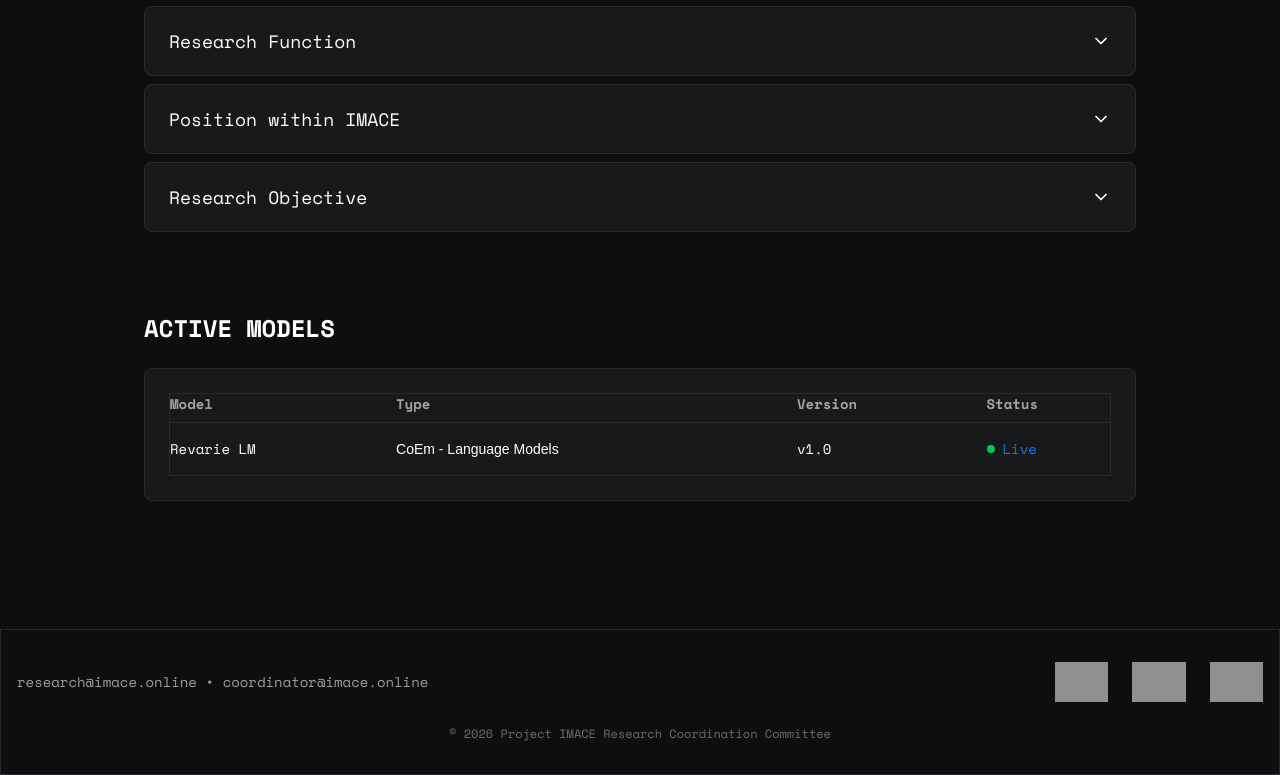
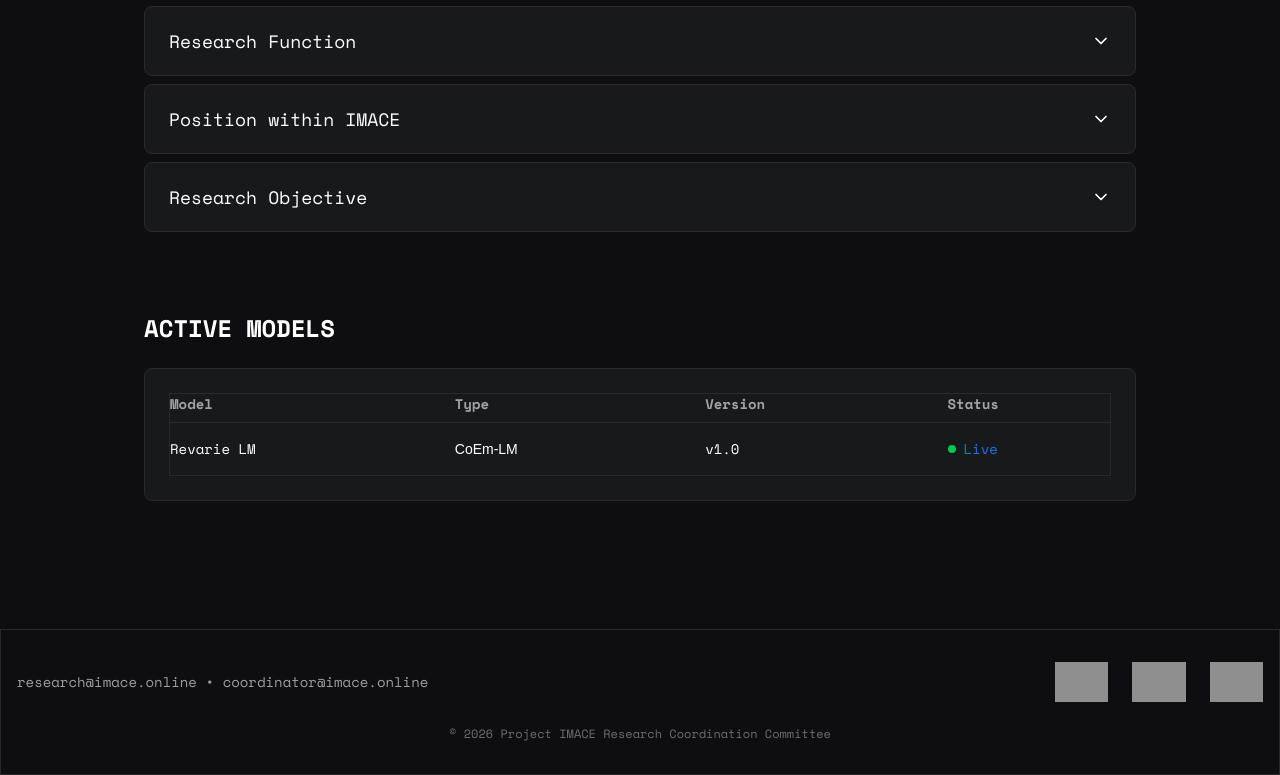
Before and after one commit to project-imace/website, a Next.js app: page / in a window 1280 px wide. Shown: the part 1740-2515 px from the top of the page. Built offline with nearby package versions, Linux system fonts and the light colour scheme; grey boxes are pictures that could not be loaded; a web font is replaced by a local one.

Commit message:
Update ActiveModelsTable.jsx

```diff
--- a/app/components/ActiveModelsTable.jsx
+++ b/app/components/ActiveModelsTable.jsx
@@ -19,7 +19,7 @@ export default function ActiveModelsTable() {
           <tbody>
             <tr className="border-b border-surgical">
               <td className="py-4 pr-4">Revarie LM</td>
-              <td className="py-4 px-4 font-body">CoEm - Language Models</td>
+              <td className="py-4 px-4 font-body">CoEm-LM</td>
               <td className="py-4 px-4">v1.0</td>
               <td className="py-4 pl-4">
                 <span className="flex items-center gap-2">
```
